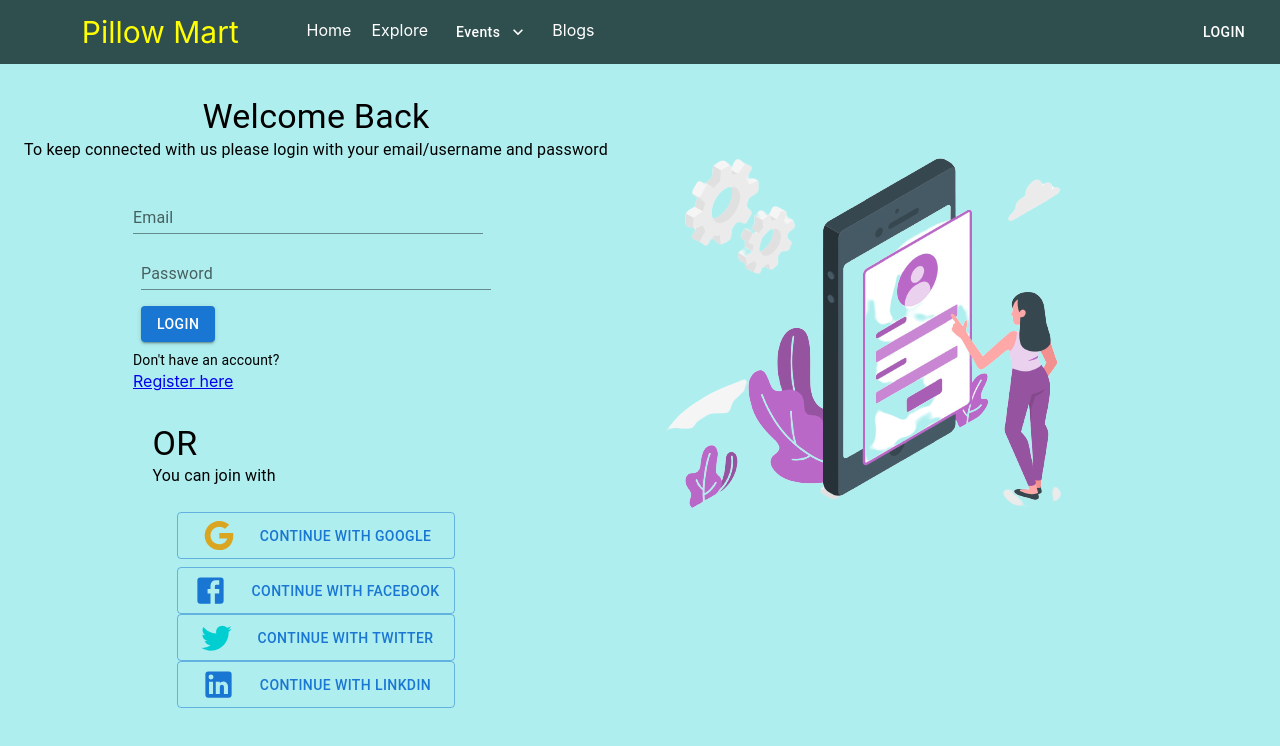
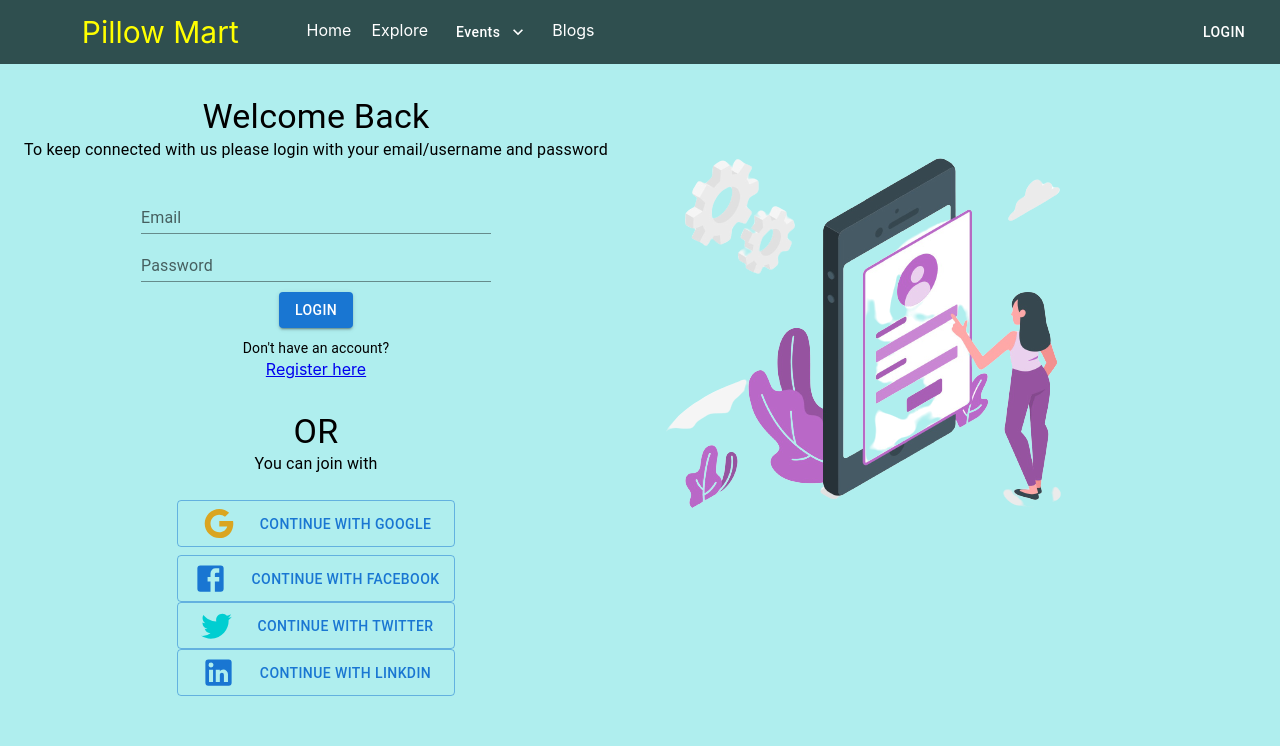
Before and after one commit to shuvo-h/pillow-mart-client, a React (Create React App) app: page /login in a window 1280 px wide. Shown: the top 746 px of the page. Built offline with nearby package versions, Linux system fonts and the light colour scheme; no server answers.

Commit message:
read me file added

```diff
--- a/src/pages/HomeComponents/Home/Review/Review.js
+++ b/src/pages/HomeComponents/Home/Review/Review.js
@@ -1,16 +1,19 @@
 import { Grid, Rating, Typography } from '@mui/material';
+import { Box } from '@mui/system';
 import React from 'react';
 
 const Review = (props) => {
     const {revComment, revDate, revImg, revNamer, revValue} = props.review || {};
     return (
         <Grid container spacing={2} sx={{m:1}} >
-                <Grid item xs={6} sm={2}>
-                    <img style={{width:"50px", height:"50px",borderRadius:"50%", display:"block", marginLeft:"auto"}} src={revImg} alt="" />
+                <Grid item xs={3} sm={2}>
+                    <Box sx={{display:"flex", justifyContent:{xs:"center", sm:"flex-end"}}}>
+                        <img style={{width:"50px", height:"50px",borderRadius:"50%"}} src={revImg} alt="" />
+                    </Box>
                 </Grid>
-                <Grid item xs={6} sm={2}>
+                <Grid item xs={9} sm={2}>
                     <Typography variant="body2"> {revNamer} </Typography>
-                        <Typography><Rating  name="simple-controlled" value={revValue} readOnly /></Typography>
+                        <Typography sx={{display:"flex",alignItems:"center"}}><Rating name="half-rating-read" defaultValue={revValue} precision={0.2} readOnly />({revValue})</Typography>
                         <Typography variant="body2">{revDate}</Typography>
                 </Grid>
                 <Grid item xs={12} sm={8}>
--- a/src/pages/LoginRegistration/LoginForm/LoginForm.js
+++ b/src/pages/LoginRegistration/LoginForm/LoginForm.js
@@ -27,7 +27,7 @@ const LoginForm = () => {
         e.preventDefault();
     }
     return (
-        <Box sx={{p:2, display:"flex", flexDirection:"column",alignItems:"center"}}>
+        <Box sx={{p:2, display:"flex", flexDirection:"column",alignItems:"center", textAlign:"center"}}>
             <Typography variant="h4" component="div">
                 Welcome Back
             </Typography>
@@ -36,9 +36,9 @@ const LoginForm = () => {
             </Typography>
             <Box  sx={{mt:3, width:"fit-content"}}>
                 <form sx={{display:"flex", flexDirection: 'column' }} onSubmit={handleLogin}>
-                    <Box ><TextField sx={{width:"350px"}} onBlur={handleOnBlur} name="email" id="standard-basic" label="Email" variant="standard" /></Box>
-                    <Box  sx={{m:1}}><TextField sx={{width:"350px"}} onBlur={handleOnBlur} name="password" id="standard-basic" label="Password" variant="standard" /></Box>
-                    <Button sx={{m:1}} type="submit" variant="contained">Login</Button>
+                    <Box><TextField sx={{width:"350px"}} onBlur={handleOnBlur} name="email" id="standard-basic" label="Email" variant="standard" /></Box>
+                    <Box><TextField sx={{width:"350px"}} onBlur={handleOnBlur} name="password" id="standard-basic" label="Password" variant="standard" /></Box>
+                    <Button sx={{display:"block", margin:"10px auto"}} type="submit" variant="contained">Login</Button>
                 </form>
                 <Typography variant="body2" component="div">
                     Don't have an account?
```
Also changed, not shown: 1 other file (tests, documents, lock files or other folders).
